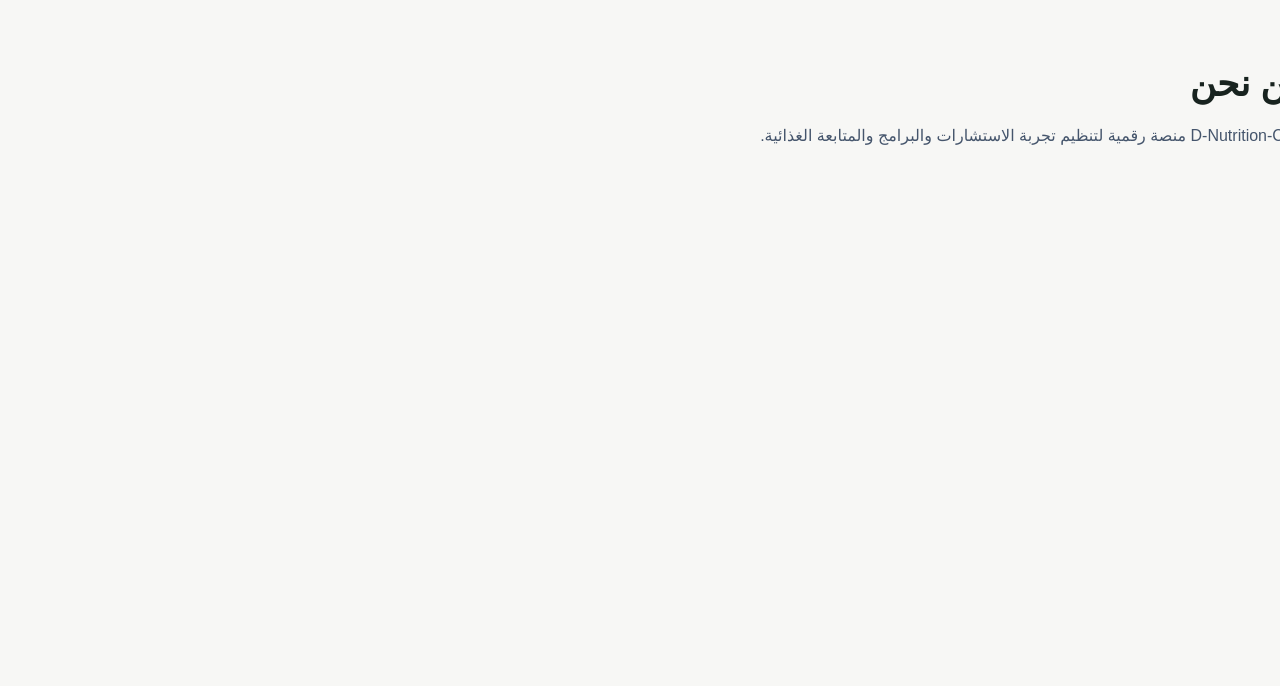
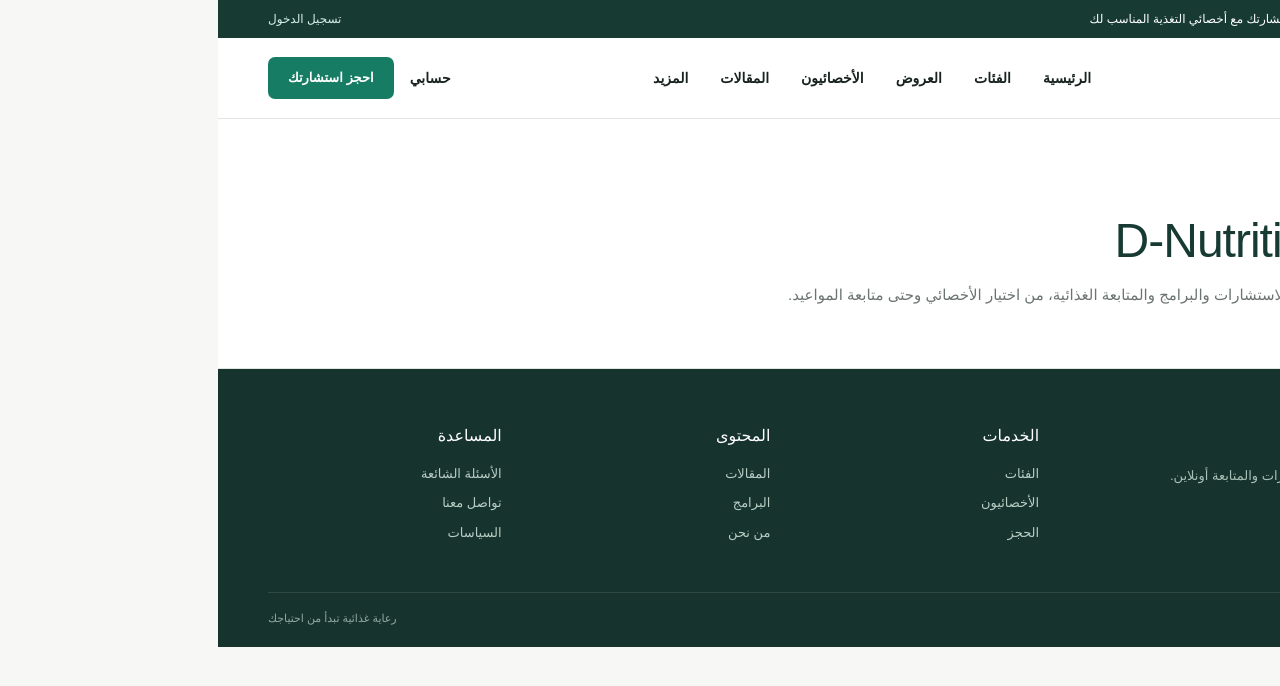
Before and after one commit to khaled19961/-D-Nutrition-Care, a Next.js app: page /about in a window 1280 px wide. Shown: the top 686 px of the page. Built offline with nearby package versions, Linux system fonts and the light colour scheme; no server answers.

Commit message:
refactor: unify inner pages with storefront UI

```diff
--- a/app/about/page.tsx
+++ b/app/about/page.tsx
@@ -1,8 +1,2 @@
-export default function AboutPage() {
-  return (
-    <main className="container py-16">
-      <h1 className="text-4xl font-bold">من نحن</h1>
-      <p className="mt-4 max-w-2xl leading-8 text-slate-600">D-Nutrition-Care منصة رقمية لتنظيم تجربة الاستشارات والبرامج والمتابعة الغذائية.</p>
-    </main>
-  );
-}
+import { SiteChrome } from "@/components/site-chrome";
+export default function AboutPage(){return <SiteChrome><main><section className="page-hero"><div className="container"><span>من نحن</span><h1>D-Nutrition-Care</h1><p>منصة رقمية لتنظيم تجربة الاستشارات والبرامج والمتابعة الغذائية، من اختيار الأخصائي وحتى متابعة المواعيد.</p></div></section></main></SiteChrome>}
```
